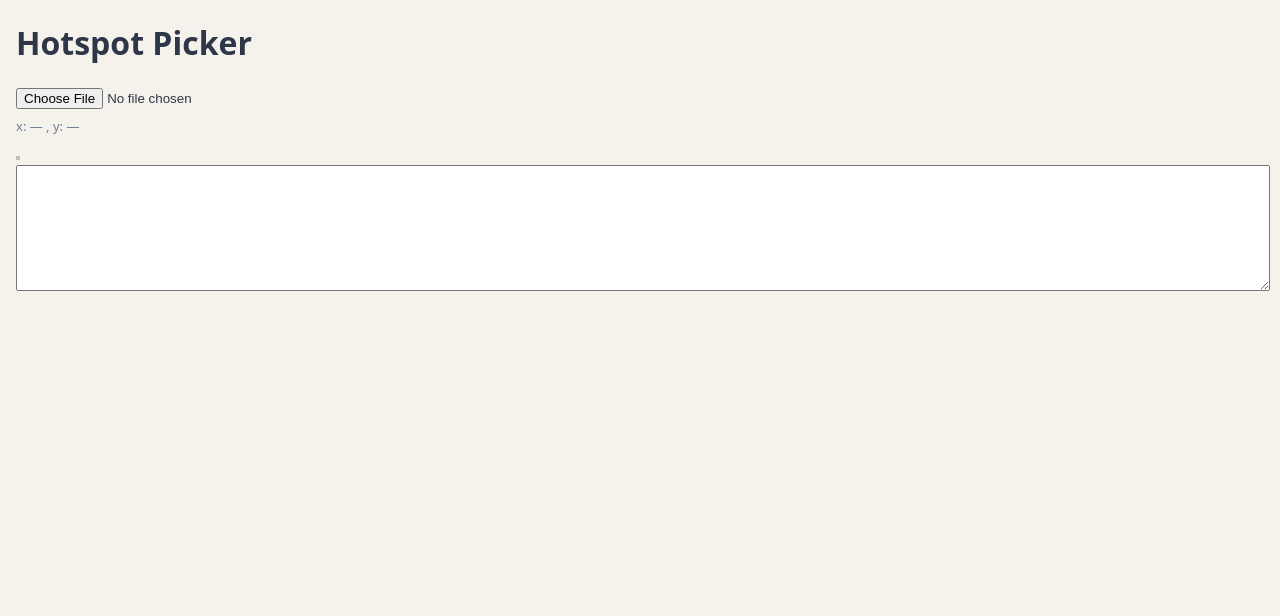
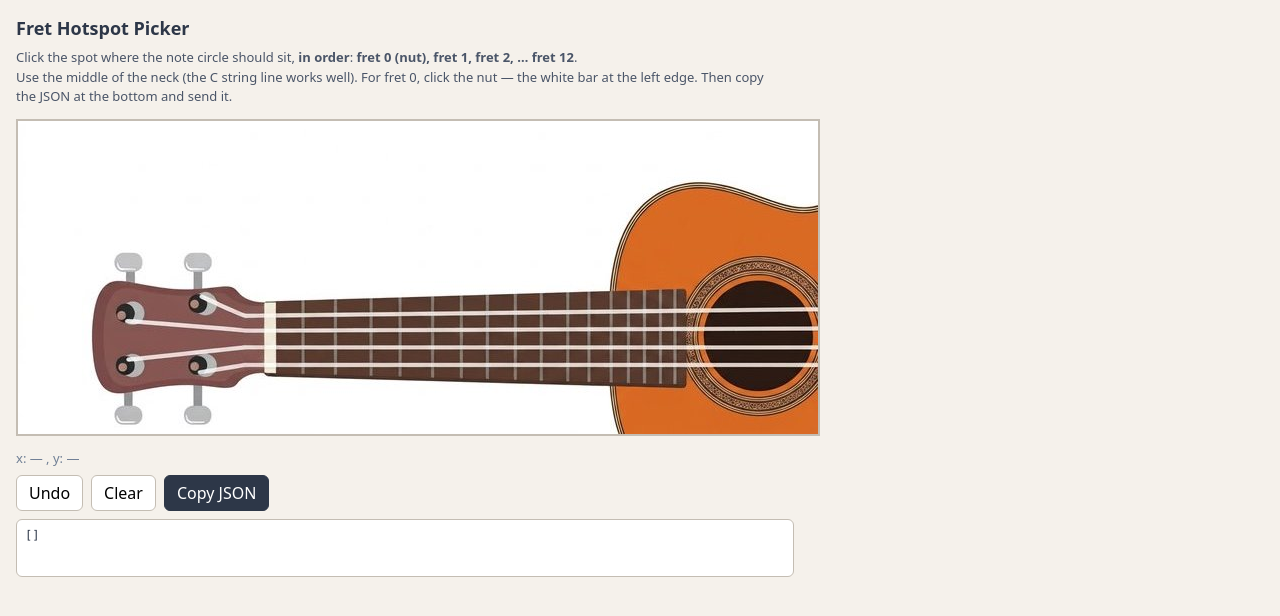
Before and after one commit to e-farias-m/preludio-ukulele, a plain HTML site: page tools/hotspot-picker.html in a window 1280 px wide. Drawn offline with Linux system fonts and the light colour scheme.

Commit message:
Numbered fret picker with preloaded image

```diff
--- a/tools/hotspot-picker.html
+++ b/tools/hotspot-picker.html
@@ -1,14 +1,89 @@
-<!doctype html><html lang="en"><head><meta charset="UTF-8"><title>Hotspot Picker</title>
-<style>body{font-family:system-ui;margin:16px;background:#f5f1eb;color:#2d3748}#stage{position:relative;display:inline-block;border:2px solid #c4bdb3;background:#fff}#img{display:block;max-width:90vw;max-height:70vh}#coords{font-size:13px;color:#718096;margin:8px 0}textarea{width:100%;height:120px;font-family:monospace;font-size:12px}</style></head><body>
-<h1>Hotspot Picker</h1>
-<input type="file" id="file" accept="image/*">
+<!doctype html>
+<html lang="en">
+<head>
+<meta charset="UTF-8">
+<title>Fret Hotspot Picker</title>
+<style>
+  body{font-family:system-ui,sans-serif;margin:16px;background:#f5f1eb;color:#2d3748}
+  h1{font-size:18px;margin:0 0 8px}
+  p.hint{font-size:13px;color:#4a5568;margin:0 0 12px;max-width:760px;line-height:1.5}
+  #stage{position:relative;display:inline-block;border:2px solid #c4bdb3;background:#fff;cursor:crosshair;line-height:0}
+  #img{display:block;max-width:90vw;max-height:65vh;user-select:none}
+  .marker{position:absolute;transform:translate(-50%,-50%);width:22px;height:22px;border-radius:50%;background:#fff;border:2px solid #000;display:flex;align-items:center;justify-content:center;font-size:11px;font-weight:700;color:#000;pointer-events:none;box-shadow:0 1px 3px rgba(0,0,0,.3)}
+  #coords{font-size:13px;color:#718096;margin:8px 0;font-variant-numeric:tabular-nums}
+  .row{display:flex;gap:8px;margin:8px 0;flex-wrap:wrap}
+  button{font:inherit;padding:6px 12px;border-radius:6px;border:1px solid #c4bdb3;background:#fff;cursor:pointer}
+  button.primary{background:#2d3748;color:#fff;border-color:#2d3748}
+  #list{font-size:12px;font-family:ui-monospace,SFMono-Regular,Menlo,monospace;white-space:pre-wrap;background:#fff;border:1px solid #c4bdb3;border-radius:6px;padding:8px;min-height:40px;max-width:760px;margin:0}
+</style>
+</head>
+<body>
+<h1>Fret Hotspot Picker</h1>
+<p class="hint">
+  Click the spot where the note circle should sit, <strong>in order</strong>:
+  <strong>fret 0 (nut), fret 1, fret 2, … fret 12</strong>.<br>
+  Use the middle of the neck (the C string line works well). For fret 0, click the nut — the white bar at the left edge.
+  Then copy the JSON at the bottom and send it.
+</p>
+<div id="stage"><img id="img" src="../images/instruments/fretboard.jpg" alt="Fretboard"></div>
 <p id="coords">x: — , y: —</p>
-<div id="stage"><img id="img" alt=""></div>
-<textarea id="out" readonly></textarea>
+<div class="row">
+  <button id="undo">Undo</button>
+  <button id="clear">Clear</button>
+  <button id="copy" class="primary">Copy JSON</button>
+</div>
+<pre id="list"></pre>
 <script>
-const img=document.getElementById('img'),stage=document.getElementById('stage'),coords=document.getElementById('coords'),out=document.getElementById('out');
-let pts=[];
-document.getElementById('file').addEventListener('change',e=>{const f=e.target.files[0]; if(f) img.src=URL.createObjectURL(f);});
-stage.addEventListener('mousemove',e=>{const r=img.getBoundingClientRect(); coords.textContent='x: '+((e.clientX-r.left)/r.width*100).toFixed(1)+' , y: '+((e.clientY-r.top)/r.height*100).toFixed(1);});
-stage.addEventListener('click',e=>{const r=img.getBoundingClientRect(); const x=+((e.clientX-r.left)/r.width*100).toFixed(1); const y=+((e.clientY-r.top)/r.height*100).toFixed(1); pts.push({x,y}); out.value=JSON.stringify(pts,null,2);});
-</script></body></html>
+  var img = document.getElementById('img');
+  var stage = document.getElementById('stage');
+  var coords = document.getElementById('coords');
+  var list = document.getElementById('list');
+  var pts = [];
+
+  function pct(e) {
+    var r = img.getBoundingClientRect();
+    return {
+      x: +(((e.clientX - r.left) / r.width) * 100).toFixed(1),
+      y: +(((e.clientY - r.top) / r.height) * 100).toFixed(1)
+    };
+  }
+
+  stage.addEventListener('mousemove', function (e) {
+    var p = pct(e);
+    coords.textContent = 'x: ' + p.x + ' , y: ' + p.y;
+  });
+
+  stage.addEventListener('click', function (e) {
+    pts.push(pct(e));
+    render();
+  });
+
+  function render() {
+    stage.querySelectorAll('.marker').forEach(function (m) { m.remove(); });
+    pts.forEach(function (p, i) {
+      var m = document.createElement('span');
+      m.className = 'marker';
+      m.style.left = p.x + '%';
+      m.style.top = p.y + '%';
+      m.textContent = i;
+      stage.appendChild(m);
+    });
+    list.textContent = JSON.stringify(pts, null, 2);
+  }
+
+  document.getElementById('undo').onclick = function () { pts.pop(); render(); };
+  document.getElementById('clear').onclick = function () { pts = []; render(); };
+  document.getElementById('copy').onclick = function () {
+    var txt = JSON.stringify(pts, null, 2);
+    if (navigator.clipboard) navigator.clipboard.writeText(txt);
+    else {
+      var ta = document.createElement('textarea');
+      ta.value = txt; document.body.appendChild(ta); ta.select();
+      document.execCommand('copy'); ta.remove();
+    }
+  };
+
+  render();
+</script>
+</body>
+</html>
```
